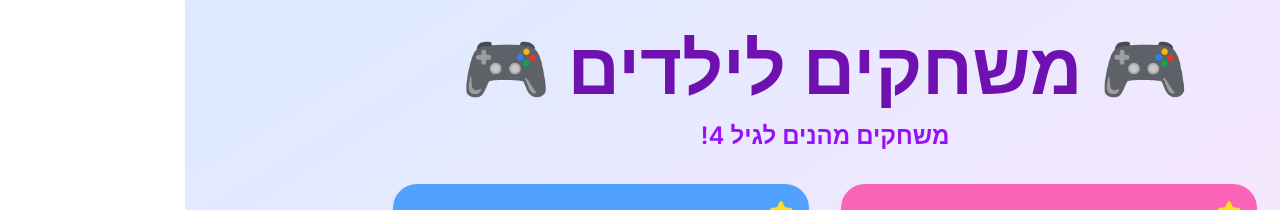
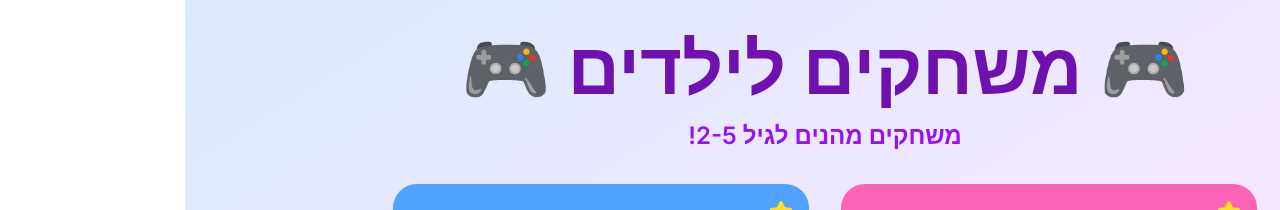
Before and after one commit to benshabbat/GamesForMyKids, a Next.js app in the folder gamesformykids/: page / in a window 1280 px wide. Shown: the top 210 px of the page. Built offline with nearby package versions, Linux system fonts and the light colour scheme.

Commit message:
fix: update age range in header text to reflect 2-5 years

```diff
--- a/gamesformykids/app/page.tsx
+++ b/gamesformykids/app/page.tsx
@@ -62,7 +62,7 @@ export default function HomePage() {
           🎮 משחקים לילדים 🎮
         </h1>
         <p className="text-xl md:text-2xl text-purple-600 font-semibold">
-          משחקים מהנים לגיל 4!
+          משחקים מהנים לגיל 2-5!
         </p>
       </header>
 
```
